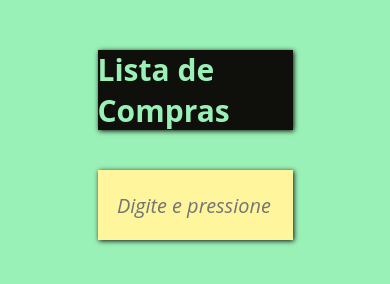
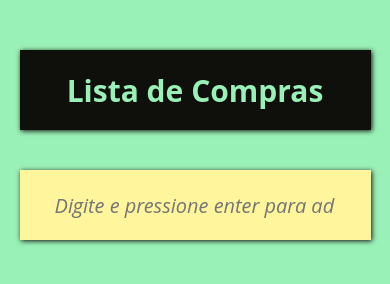
Before and after one commit to BrenoVital/Lista_De_Tarefas, a plain HTML site: page index.html in a window 390 px wide. Drawn offline with Linux system fonts and the light colour scheme.

Commit message:
Add files via upload

```diff
--- a/style.css
+++ b/style.css
@@ -121,3 +121,9 @@ body {
     font-style: italic;
     font-weight: normal;
 }
+
+@media screen and (max-width: 768px) {
+    .todo {
+        width: 90vw;
+    }
+}
```
